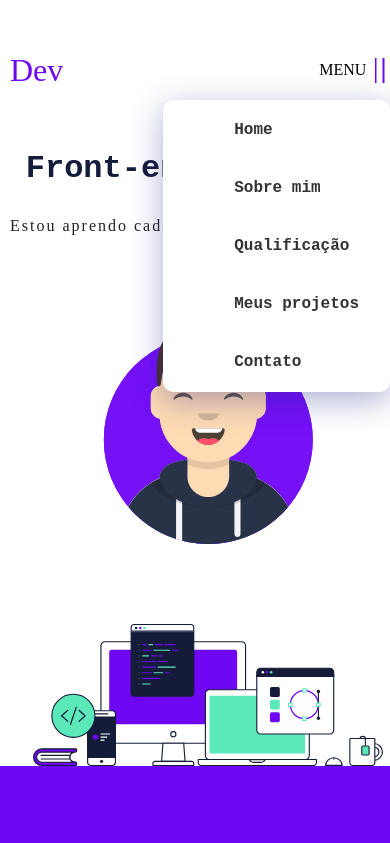
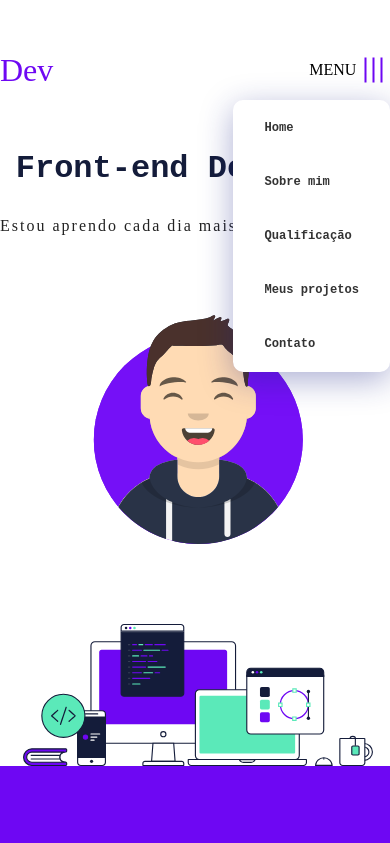
Before and after one commit to Marcio-Brust/Portfolio, a plain HTML site: page index.html in a window 390 px wide. Both pictures are taken after a click on the element "MENU". Shown: the top 843 px of the page. Drawn offline with Linux system fonts and the light colour scheme.

Commit message:
correcao portifolio

```diff
--- a/css/reponsivo-mobile.css
+++ b/css/reponsivo-mobile.css
@@ -1,6 +1,9 @@
 @media (max-width: 620px) {
   body {
-    grid-template-columns: 10px 1fr 10px;
+    grid-template-columns: 0px 1fr 0px;
+  }
+  .nav a {
+    font-size: 0.759rem;
   }
 
   .home h1 {
--- a/css/responsivo.css
+++ b/css/responsivo.css
@@ -1,6 +1,10 @@
 @media (max-width: 1080px) {
   .cursos {
     gap: 10px;
+  }
+  .nav.active {
+    padding: 0;
+    z-index: 1000;
   }
   .nav a {
     font-size: 1rem;
```
